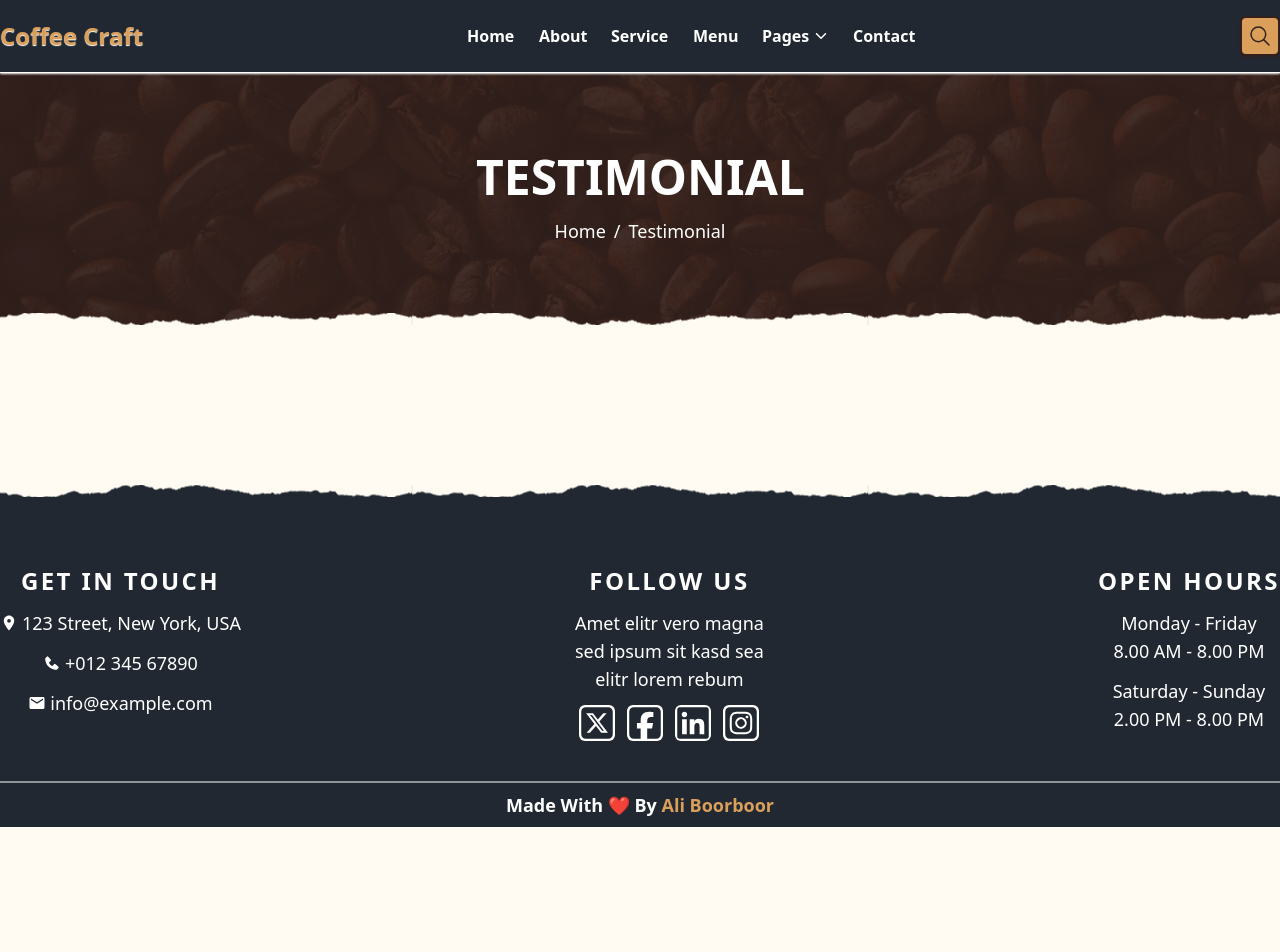
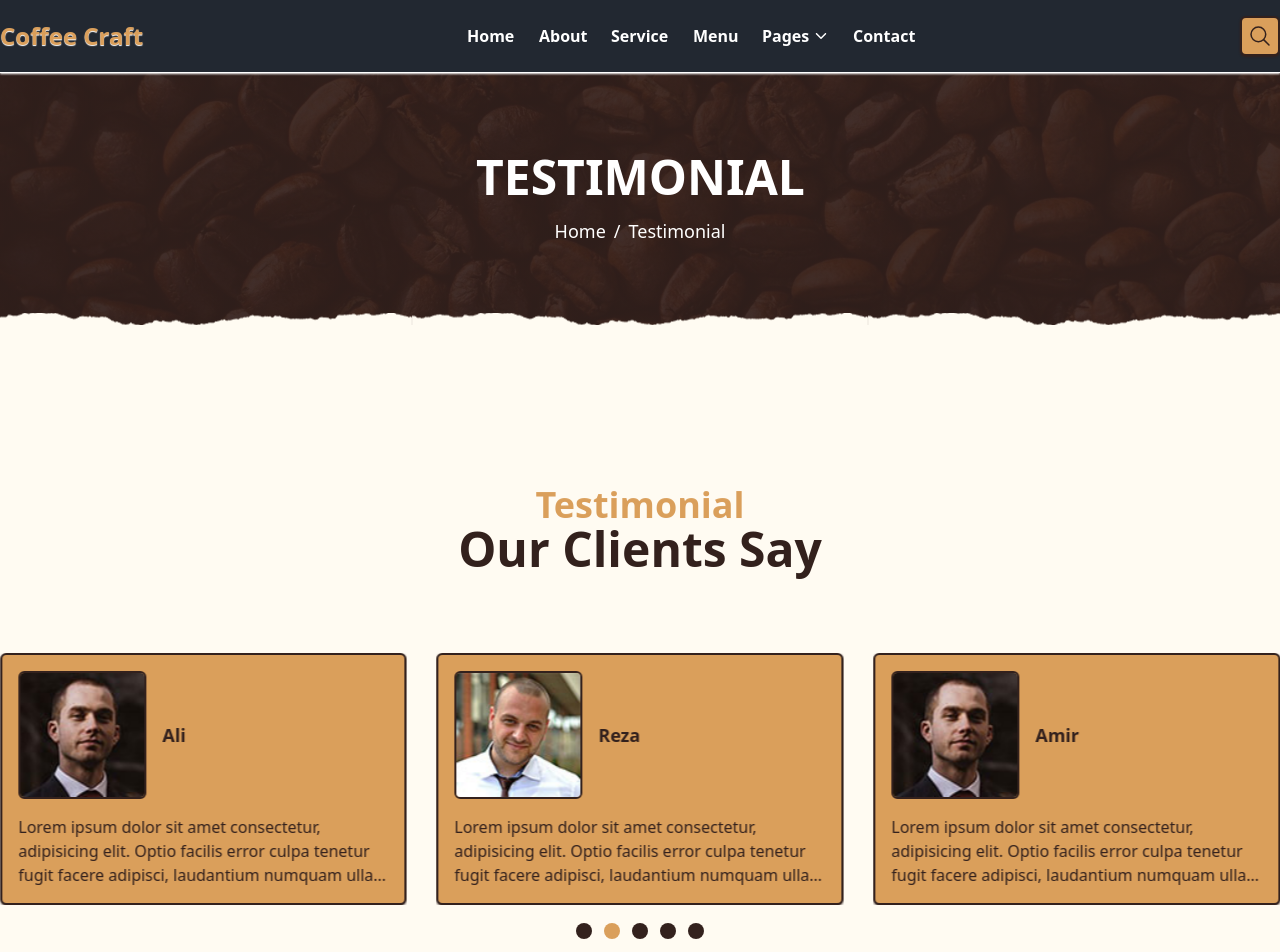
Before and after one commit to Ali-boorboor/Coffee-Craft, a Next.js app: page /testimonial in a window 1280 px wide. Shown: the top 952 px of the page. Before the commit the page ends 827 px from the top, so only its background shows below. Built offline with nearby package versions, Linux system fonts and the light colour scheme.

Commit message:
testimonial page added

```diff
--- a/src/components/templates/testimonial/Comments.tsx
+++ b/src/components/templates/testimonial/Comments.tsx
@@ -1,4 +1,14 @@
 import React from "react";
+import Slider from "@/features/slider";
+import SectionHeader from "@/components/ui/section-header";
+import CommentCard from "@/components/ui/comment-card/CommentCard";
+import { Autoplay, Pagination } from "swiper/modules";
+import { SwiperSlide } from "swiper/react";
+import {
+  renderBullet,
+  PaginationBullet,
+  useSliderAnimation,
+} from "@/features/slider";
 
 type CommentsProps = {
   comments: {
@@ -9,7 +19,16 @@ type CommentsProps = {
   }[];
 };
 
+const LINES_DATA_ANIMATE = "#testimonial_lines";
+const SLIDES_DATA_ANIMATE = "#testimonial_slides";
+
 const Comments = ({ comments }: CommentsProps) => {
+  const { containerRef } = useSliderAnimation({
+    linesDataAnimate: LINES_DATA_ANIMATE,
+    slidesDataAnimate: SLIDES_DATA_ANIMATE,
+    start: "top 70%",
+  });
+
   return (
     <section
       className="container m-auto space-y-10 md:space-y-20 md:px-0 px-4"
--- a/src/pages/testimonial/index.tsx
+++ b/src/pages/testimonial/index.tsx
@@ -1,10 +1,51 @@
 import PageBreadcrumb from "@/components/ui/page-breadcrumb/components/PageBreadcrumb";
+import Comments from "@/components/templates/testimonial/Comments";
 import React from "react";
+
+const comments = [
+  {
+    id: 1,
+    commenter: "sara",
+    commentBody:
+      "Lorem ipsum dolor sit amet consectetur, adipisicing elit. Optio facilis error culpa tenetur fugit facere adipisci, laudantium numquam ullam dicta?",
+    image: "/image/testimonial-1.jpg",
+  },
+  {
+    id: 2,
+    commenter: "ali",
+    commentBody:
+      "Lorem ipsum dolor sit amet consectetur, adipisicing elit. Optio facilis error culpa tenetur fugit facere adipisci, laudantium numquam ullam dicta?",
+    image: "/image/testimonial-2.jpg",
+  },
+  {
+    id: 3,
+    commenter: "reza",
+    commentBody:
+      "Lorem ipsum dolor sit amet consectetur, adipisicing elit. Optio facilis error culpa tenetur fugit facere adipisci, laudantium numquam ullam dicta?",
+    image: "/image/testimonial-3.jpg",
+  },
+  {
+    id: 4,
+    commenter: "amir",
+    commentBody:
+      "Lorem ipsum dolor sit amet consectetur, adipisicing elit. Optio facilis error culpa tenetur fugit facere adipisci, laudantium numquam ullam dicta?",
+    image: "/image/testimonial-2.jpg",
+  },
+  {
+    id: 5,
+    commenter: "amirhossein",
+    commentBody:
+      "Lorem ipsum dolor sit amet consectetur, adipisicing elit. Optio facilis error culpa tenetur fugit facere adipisci, laudantium numquam ullam dicta?",
+    image: "/image/testimonial-3.jpg",
+  },
+];
 
 const Testimonial = () => {
   return (
     <main className="space-y-20 md:space-y-40">
       <PageBreadcrumb title="testimonial" href="/testimonial" />
+
+      <Comments comments={comments} />
     </main>
   );
 };
```
